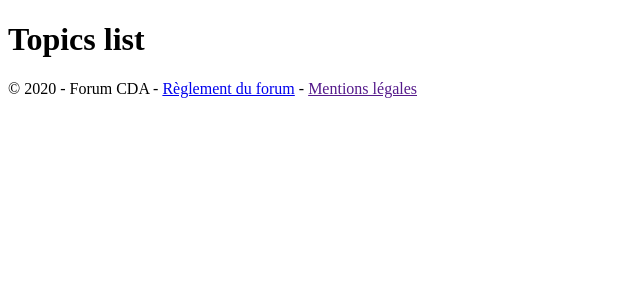
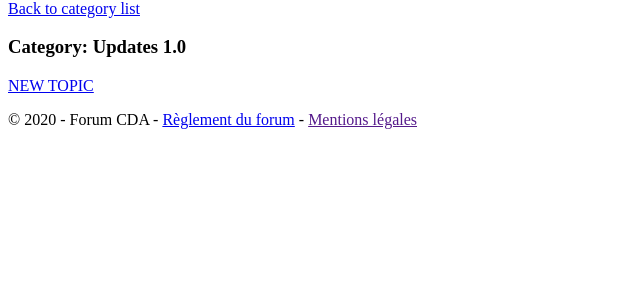
Before and after one commit to Kazae67/MVC_Forum, a PHP site: the page made by index.php in a window 1280 px wide. Shown: the part 55-355 px from the top of the page, without its empty margins (0-640 px from the left). Run offline with PHP 8.4, Linux system fonts and the light colour scheme; data comes from the database, SQL or seed files in the repository; data that the repository does not hold is empty; some libraries are stand-ins or nearby versions.

Commit message:
structuration listTopics.php

```diff
--- a/view/forum/listTopics.php
+++ b/view/forum/listTopics.php
@@ -1,16 +1,12 @@
 <?php
 $topics = $result["data"]["topics"] ?? null;
 $category = $result["data"]["category"] ?? null;
+
+$admin = isset($_SESSION["user"]) && in_array($_SESSION["user"]->getRole(), ["admin", "moderator"]);
 ?>
 
-<h1>Topics list</h1>
-
-<?php
-if ($topics !== null) {
-    foreach ($topics as $topic) {
-        ?>
-        <p><?= $topic->getTitle() ?></p>
-        <?php
-    }
-}
-?>
+<div class="header-topic">
+  <a title="Go back to categories" href="index.php?ctrl=category" class="button">Back to category list</a>
+  <h3>Category: <?= $category->getCategoryLabel() ?></h3>
+  <a title="Create a new topic" class="button" href="index.php?ctrl=topic&action=linkAddTopic&id=<?= $category->getId() ?>">NEW TOPIC</a>
+</div>
```
